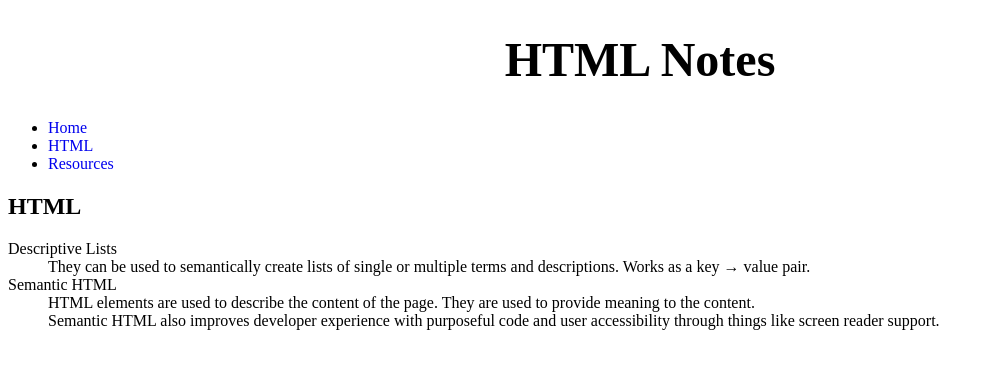
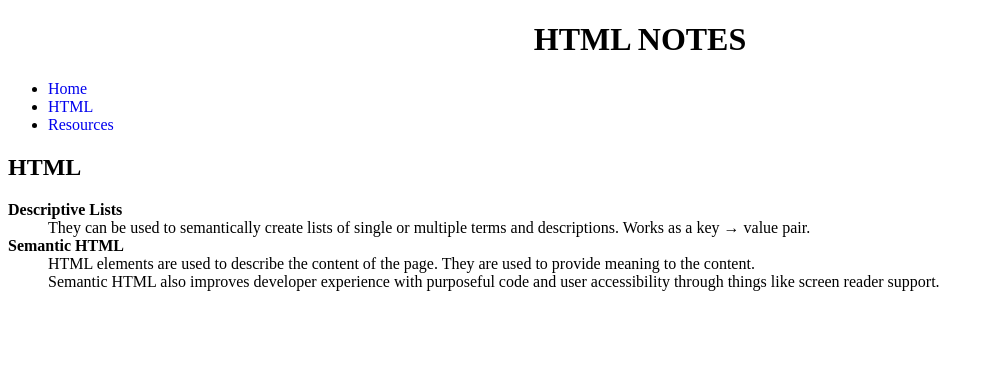
Before and after one commit to KyleTamayo/Notes, a website: page src/html/html.html in a window 1280 px wide. Shown: the whole page, without its empty margins (0-994 px from the left). Drawn offline with Linux system fonts and the light colour scheme.

Commit message:
Small CSS update

```diff
--- a/src/css/main.css
+++ b/src/css/main.css
@@ -22,7 +22,12 @@ html {
 
 .page-header__title {
     text-align: center;
-    font-size: 3rem;
+    text-transform: uppercase;
+    font-size: 2rem;
+}
+
+.definition-list__term {
+    font-weight: bold;
 }
 
 .visually-hidden {
```
